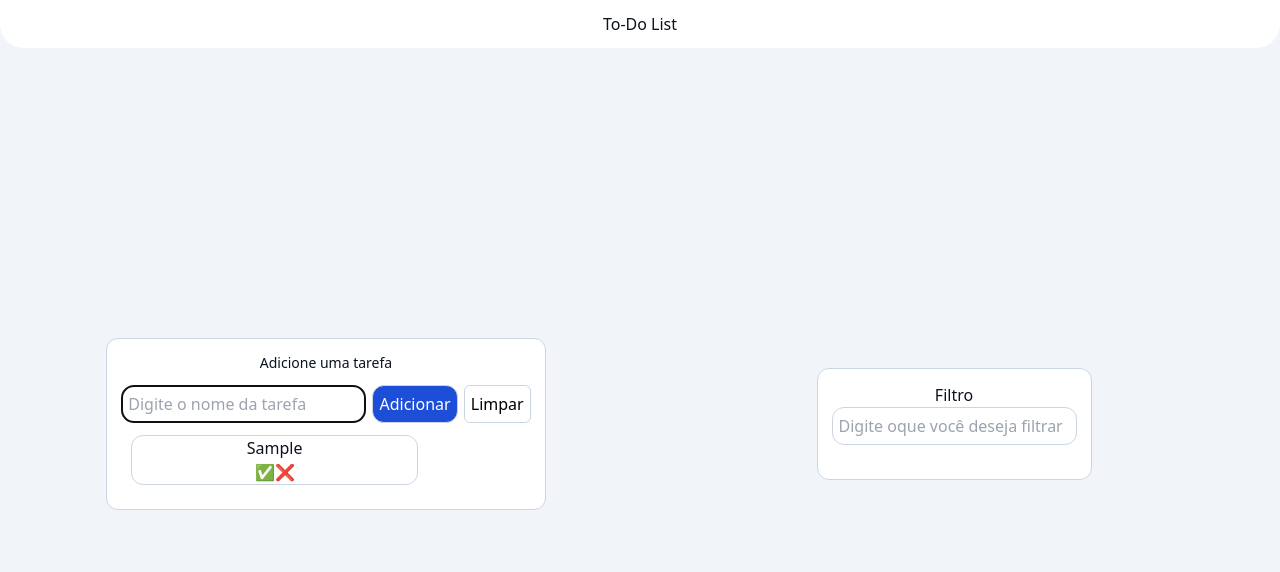
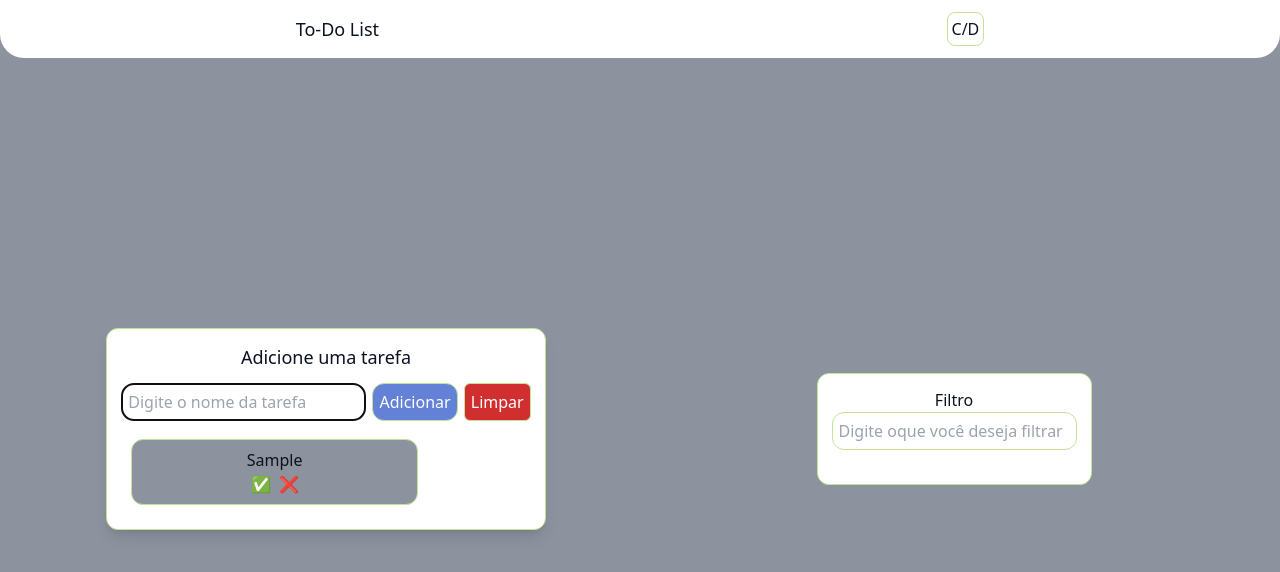
Before and after one commit to Livedriven/To-Do-List-simples, a website with bundled scripts: page index.html in a window 1280 px wide. Both pictures are taken after typing "Sample" into the empty fields and a click on the button "Adicionar". Built offline with nearby package versions, Linux system fonts and the light colour scheme.

Commit message:
Tema claro/escuro adicionado

```diff
--- a/cssTailwind/input.css
+++ b/cssTailwind/input.css
@@ -6,20 +6,20 @@
   :root {
     /* ===== TEMA CLARO — Clarity SaaS ===== */
 
-    --cor-fundo: #F1F5F9;         /* Um pouco mais escuro */
+    --cor-fundo: #8c939e;         /* Um pouco mais escuro */
     --cor-card: #FFFFFF;
-    --cor-borda: #CBD5E1;         /* Borda mais visível */
+    --cor-borda: #c2e39a;         /* Borda mais visível */
 
     --cor-texto-principal: #0B1220;  /* Mais profundo */
     --cor-texto-secundario: #475569; /* Mais contraste */
 
-    --cor-primaria: #1D4ED8;        /* Azul mais forte */
+    --cor-primaria: #6382d7;        /* Azul mais forte */
     --cor-primaria-hover: #1E40AF;
 
-    --cor-sucesso: #15803D;
-    --cor-sucesso-hover: #166534;
+    --cor-sucesso: #5fbe5f;
+    --cor-sucesso-hover: #35b867;
 
-    --cor-erro: #B91C1C;
+    --cor-erro: #d12f2f;
     --cor-erro-hover: #991B1B;
   }
 
--- a/index.html
+++ b/index.html
@@ -6,17 +6,18 @@
     <title>Lista de tarefas</title>
     <link rel="stylesheet" href="./cssTailwind/output.css">
 </head>
-<body class=" min-h-screen bg-fundo grid grid-rows-[auto_1fr_auto]">
-    <header class="bg-card p-3 rounded-b-3xl">
-        <h1 class="text-center text-texto-base">To-Do List</h1>
+<body class="min-h-screen bg-fundo grid grid-rows-[auto_1fr_auto]">
+    <header class="bg-card flex justify-around items-center p-3 rounded-b-3xl">
+        <h1 class="text-center text-texto-base text-sm md:text-lg">To-Do List</h1>
+        <div id="btn-theme" class="p-1 border border-borda rounded-lg cursor-pointer text-texto-base dark:bg-emerald-600">C/D</div>
     </header>
-    <main class="bg-fundo grid grid-cols-1 md:grid-cols-2 place-items-center gap-2 p-4">
-        <section class="bg-card h-auto m-2 p-3.5 rounded-xl border border-borda">
-            <div class="">
-                <label for="adicionandoTarefa" class="text-texto-base block mb-2.5 text-sm text-center">Adicione uma tarefa</label>
-                <input class="p-1.5 rounded-xl bottom-0.5 border border-borda" type="text" id="entrada" name="adicionandoTarefa" placeholder="Digite o nome da tarefa">
+    <main class="grid grid-cols-1 md:grid-cols-2 place-items-center gap-2 p-4">
+        <section class="bg-card flex flex-col justify-center items-center h-auto m-2 p-3.5 rounded-xl border border-borda shadow-lg">
+            <div class="w-[100%]">
+                <label for="adicionandoTarefa" class="text-texto-base block mb-2.5 text-sm md:text-lg text-center">Adicione uma tarefa</label>
+                <input class="p-1.5 mb-2 rounded-xl bottom-0.5 border border-borda block md:inline" type="text" id="entrada" name="adicionandoTarefa" placeholder="Digite o nome da tarefa">
                 <button id="btn" class="bg-primaria hover:bg-primaria-hover text-branco p-1.5 rounded-xl cursor-pointer m-0.5 border border-borda transition-colors duration-200">Adicionar</button>
-                <button id="btnClean" class="border border-borda p-1.5 rounded-md">Limpar</button>
+                <button id="btnClean" class="bg-erro hover:bg-erro-hover transition-colors duration-300 text-branco border border-borda p-1.5 rounded-md">Limpar</button>
                 <ul id="imprimir" class="list-none w-[70%] m-2.5 mr-auto flex flex-col gap-2"></ul>
             </div>
         </section>
@@ -24,7 +25,7 @@
             <div>
                 <label for="filtrandoLista" class="text-texto-base block text-center">Filtro</label>
                 <input class="p-1.5 rounded-xl border border-borda text-texto-sub" type="text" id="filtro" name="filtrandoLista" placeholder="Digite oque você deseja filtrar">
-                <ul id="imprimirFiltro" class="list-none w-[70%] m-2.5 flex flex-col gap-2"></ul>
+                <ul id="imprimirFiltro" class=" list-none w-[70%] m-2.5 flex flex-col gap-2"></ul>
             </div>
         </section>
     </main>
--- a/js/main.js
+++ b/js/main.js
@@ -1,11 +1,13 @@
 // main.js
 
 import * as store from "./store.js";
-import { renderizarLista, filtrar} from "./ui.js";
+import { renderizarLista, filtrar } from "./ui.js";
+import * as theme from './theme.js';
 
 const inputEntrada = document.getElementById("entrada");
 const btn = document.getElementById("btn");
 const btnClean = document.getElementById("btnClean");
+const btnTheme = document.getElementById("btn-theme");
 
 const ul = document.getElementById("imprimir");
 const inputFiltro = document.getElementById("filtro");
@@ -34,6 +36,12 @@ function handleConcluir(id) {
   atualizarUI();
 }
 
+btnTheme.addEventListener("click", () => {
+  document.body.classList.toggle('dark')
+  const atualTema = document.body.classList.contains('dark') ? "dark" : ""
+  theme.salvarTheme(atualTema);
+});
+
 btn.addEventListener("click", () => {
   const tarefa = inputEntrada.value.trim();
   if (tarefa) {
@@ -46,13 +54,16 @@ btn.addEventListener("click", () => {
 
 btnClean.addEventListener("click", () => {
   store.limparLista();
-  store.salvar();
   atualizarUI();
 });
 
 inputFiltro.addEventListener("keyup", atualizarUI);
 
 window.onload = () => {
+  const tema = theme.carregarTheme();
+  if(tema === "dark"){
+    document.body.classList.add(tema);
+  }
   store.carregar();
   atualizarUI();
 };
--- a/js/store.js
+++ b/js/store.js
@@ -18,23 +18,23 @@ export function salvar() {
 
 export function adicionar(tarefa) {
   const id = crypto.randomUUID();
-  lista = [...lista, { id, nome: tarefa, concluido: false }];
+  lista.push({ id, nome: tarefa, concluido: false });
   salvar();
 }
 
 export function excluir(id) {
-  lista = lista.filter(item => item.id !== id);
+  lista = lista.filter((item) => item.id !== id);
   salvar();
 }
 
 export function concluir(id) {
-  lista = lista.map(item =>
-    item.id === id ? { ...item, concluido: !item.concluido } : item
+  lista = lista.map((item) =>
+    item.id === id ? { ...item, concluido: !item.concluido } : item,
   );
   salvar();
 }
 
-export function limparLista(){
-    lista = [];
-    salvar()
+export function limparLista() {
+  lista = [];
+  salvar();
 }
--- /dev/null
+++ b/js/theme.js
@@ -0,0 +1,11 @@
+// theme.js
+
+const storange = localStorage;
+
+export function salvarTheme(theme){
+    storange.setItem("theme", theme);
+}
+
+export function carregarTheme(){
+    return storange.getItem('theme');
+}
--- a/js/ui.js
+++ b/js/ui.js
@@ -11,19 +11,25 @@ export function renderizarLista(array, ul, onExcluir, onConcluir) {
     const span = document.createElement("span");
 
     li.classList.add(
-      "p-2.5",
+      "pt-2",
+      "pb-2",
       "flex",
       "flex-col",
       "items-center",
       "border",
+      "bg-fundo",
       "border-borda",
       "text-texto-base",
       "rounded-xl",
     );
-    div.classList.add("flex", "flex-row","justify-between", "gap-6");
+    div.classList.add("flex", "flex-row", "justify-between", "gap-2");
 
     span.textContent = item.nome;
-    if (item.concluido) li.classList.add("bg-sucesso");
+
+    if (item.concluido) {
+      li.classList.add("bg-sucesso");
+      span.classList.add("text-gray-200", "line-through")
+    }
 
     excluir.textContent = "❌";
     excluir.classList.add("excluir");
--- a/tailwind.config.js
+++ b/tailwind.config.js
@@ -1,7 +1,7 @@
 /** @type {import('tailwindcss').Config} */
 module.exports = {
   darkMode: "class", // Essencial para ativar via classe no HTML
-  content: ["./index.html", "./js/**/*.{js}"],
+  content: ["./index.html", "./js/**/*.js"],
   theme: {
     extend:{
       colors: {
@@ -14,6 +14,7 @@ module.exports = {
         "primaria-hover": "var(--cor-primaria-hover)",
         sucesso: "var(--cor-sucesso)",
         erro: "var(--cor-erro)",
+        "erro-hover": "var(--cor-erro-hover)",
         branco: "#FFFFFF", // utilitário fixo
       },
     },
```
Also changed, not shown: cssTailwind/output.css.
